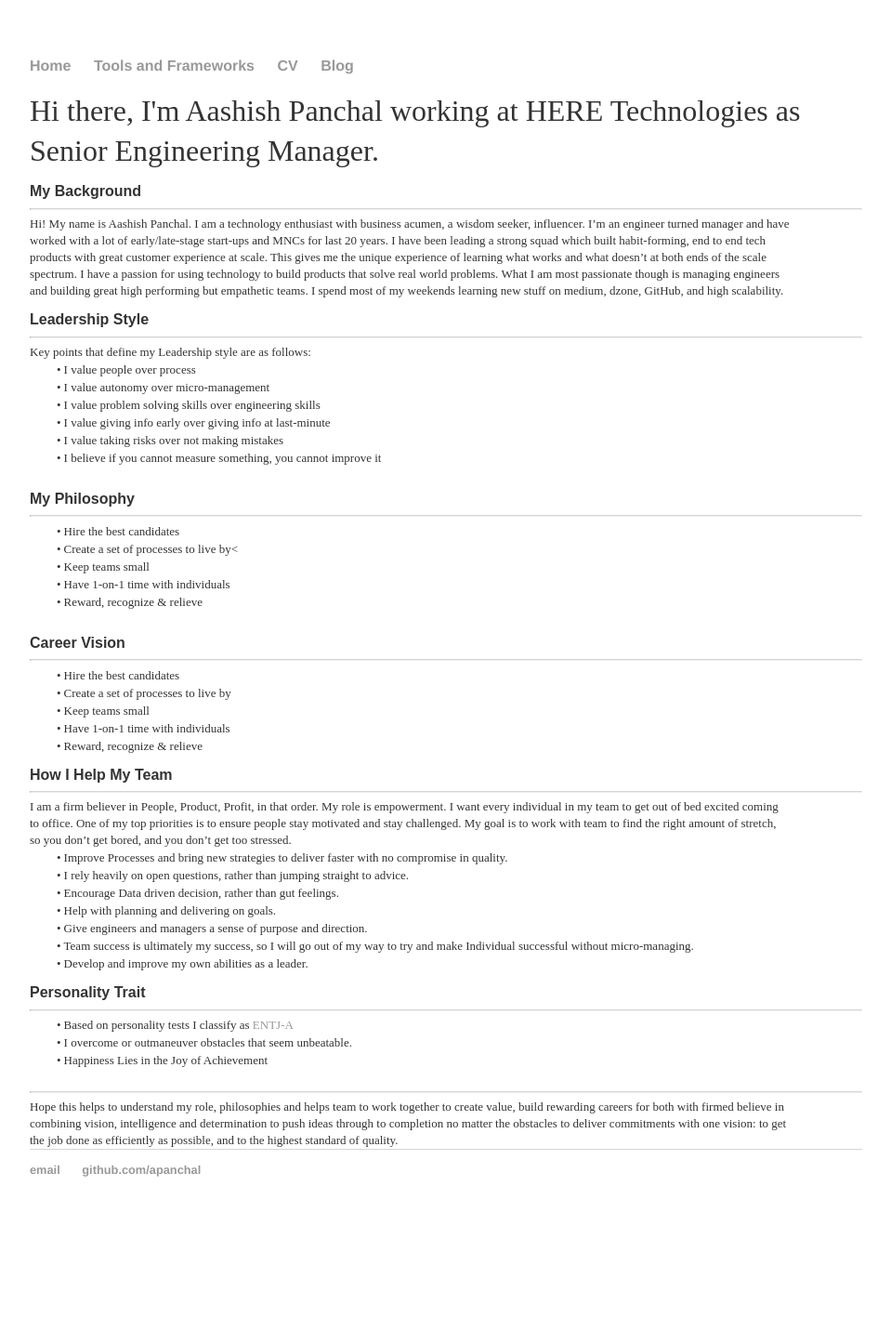
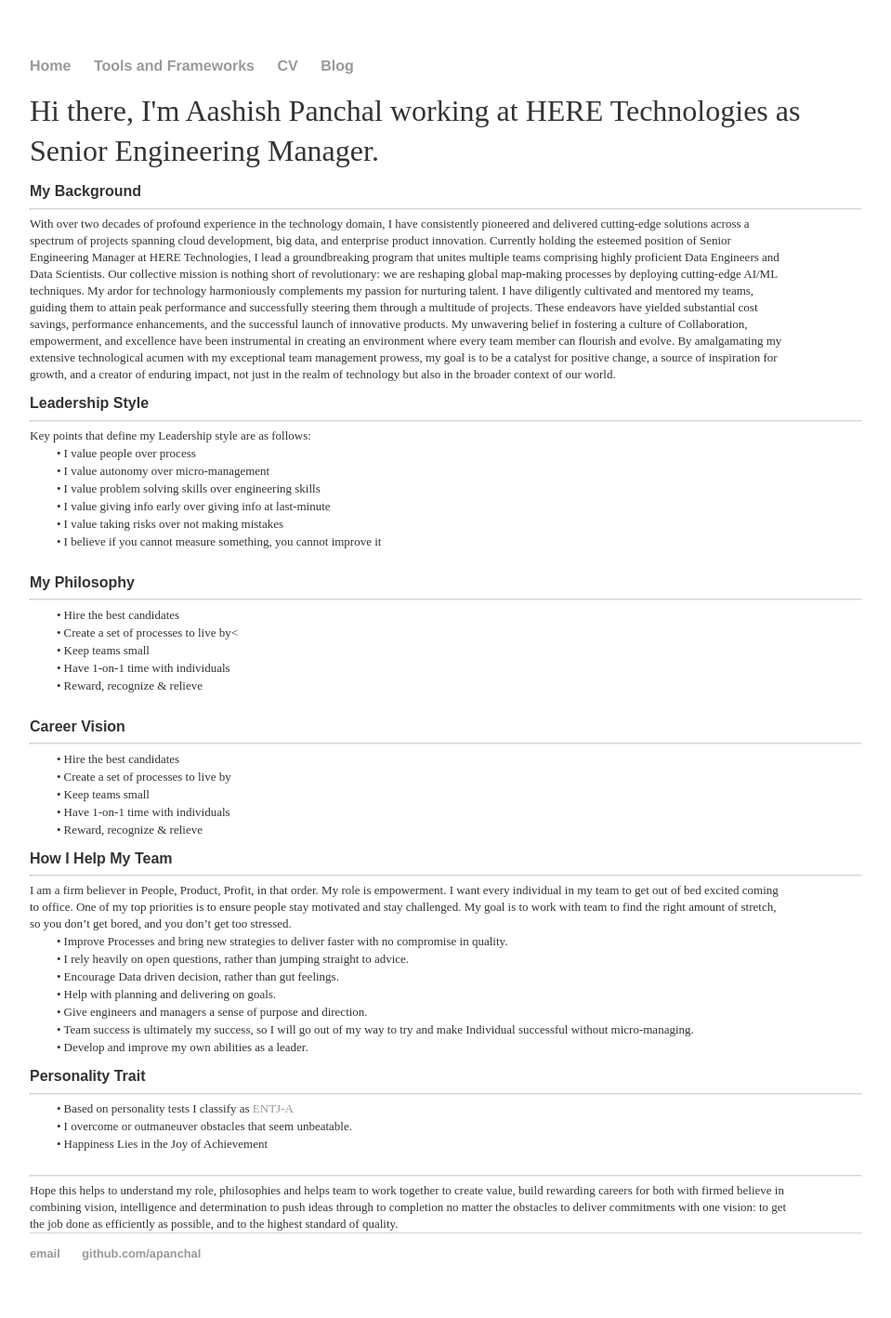
Before and after one commit to apanchal/apanchal.github.io, a Jekyll site: the page built from index.html, in a window 1280 px wide. Shown: the whole page at 93% size, without its empty margins (160-1119 px from the left). Built offline with Jekyll 4.4.1, drawn with Linux system fonts in a browser that asks for light colours; before the commit the page ends 1328 px from its top, so only the background shows below that.

Commit message:
Update index.html

```diff
--- a/index.html
+++ b/index.html
@@ -8,10 +8,20 @@ title: Aashish Panchal
 			<p class="p8 ft13">My Background</p>
 			<hr class="new1">
 			<p class="p5 ft1">
-			Hi! My name is Aashish Panchal. I am a technology enthusiast with business acumen, a wisdom seeker, influencer. I’m an engineer turned manager and have worked with a lot of early/late-stage start-ups and MNCs for last 20 years.
-			I have been leading a strong squad which built habit-forming, end to end tech products with great customer experience at scale. This gives me the unique experience of learning what works and what doesn’t at both ends of the scale spectrum. I have a passion for using technology to build products that solve real world problems.
-			What I am most passionate though is managing engineers and building great high performing but empathetic teams.
-			I spend most of my weekends learning new stuff on medium, dzone, GitHub, and high scalability.
+			With over two decades of profound experience in the technology domain, I have consistently pioneered and delivered cutting-edge solutions
+			across a spectrum of projects spanning cloud development, big data, and enterprise product innovation. Currently holding the esteemed position
+			of Senior Engineering Manager at HERE Technologies, I lead a groundbreaking program that unites multiple teams comprising highly proficient
+			Data Engineers and Data Scientists. Our collective mission is nothing short of revolutionary: we are reshaping global map-making processes by
+			deploying cutting-edge AI/ML techniques.
+
+			My ardor for technology harmoniously complements my passion for nurturing talent. I have diligently cultivated and mentored my teams,
+			guiding them to attain peak performance and successfully steering them through a multitude of projects. These endeavors have yielded substantial
+			cost savings, performance enhancements, and the successful launch of innovative products. My unwavering belief in fostering a culture of
+			Collaboration, empowerment, and excellence have been instrumental in creating an environment where every team member can flourish and evolve.
+
+			By amalgamating my extensive technological acumen with my exceptional team management prowess, my goal is to be a catalyst for positive change,
+			a source of inspiration for growth, and a creator of enduring impact, not just in the realm of technology but also in the broader context of
+			our world.
 			</p>
 		</div>
 		<div>
```
